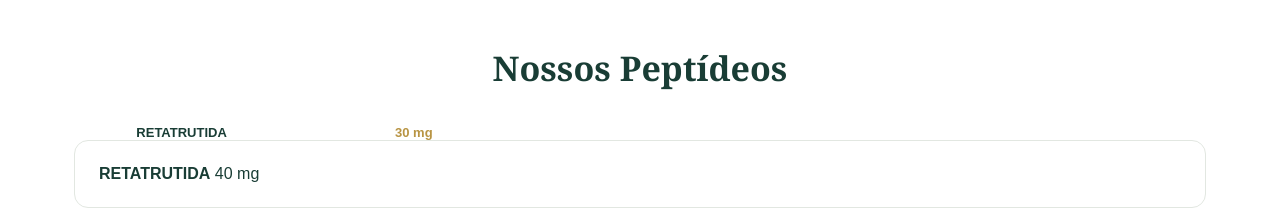
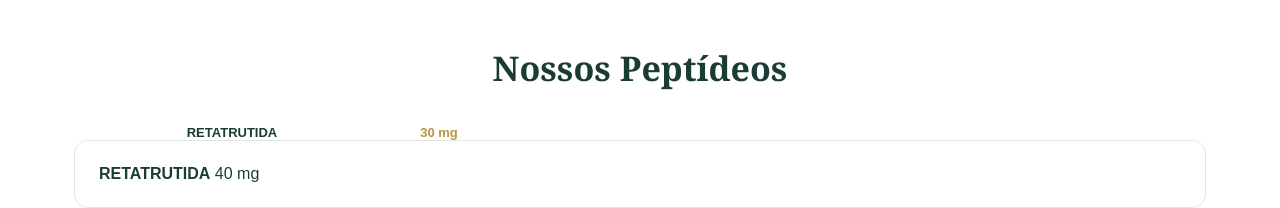
Before and after one commit to nexapeps/nexa-peptides, a plain HTML site: page index.html in a window 1280 px wide. Shown: the part 2440-2648 px from the top of the page. Drawn offline with Linux system fonts and the light colour scheme.

Commit message:
ajustar box dos produtos

```diff
--- a/index.html
+++ b/index.html
@@ -12,7 +12,7 @@ h1,h2,h3{margin:0}h1{font:700 clamp(44px,6vw,72px)/.98 Georgia}h2{font:700 42px
 .pen{position:absolute;width:330px;height:48px;right:4px;bottom:8px;border-radius:24px;background:linear-gradient(#fff,#e8ede9);border:1px solid #c8d1cc;box-shadow:0 18px 32px #0f3c3322;transform:rotate(-3deg)}.pen:before{content:'';position:absolute;width:62px;right:-1px;top:-1px;bottom:-1px;background:var(--g2);border-radius:0 24px 24px 0}.pen:after{content:'NEXA • TIRZEPATIDA';position:absolute;left:72px;top:16px;font-size:10px;font-weight:900}
 .bar{background:var(--g);color:#fff}.features{display:grid;grid-template-columns:repeat(4,1fr)}.features div{padding:24px;border-right:1px solid #ffffff22}.features b{color:#d3ad58;font-size:13px}.features p{font-size:13px;color:#ffffffbb;line-height:1.5}
 .sec{padding:72px 0}.alt{background:var(--bg)}.copy p{line-height:1.75;color:#4f625c}.cards4{display:grid;grid-template-columns:repeat(4,1fr);gap:16px}.card{background:#fff;border:1px solid #e2e7e1;border-radius:14px;padding:24px}.card p{font-size:14px;line-height:1.65;color:var(--mut)}.badge{width:46px;height:46px;border:1px solid var(--gold);border-radius:50%;display:flex;align-items:center;justify-content:center;color:var(--gold);font-weight:900}
-.present{display:grid;grid-template-columns:1fr 1fr;gap:20px}.prod{display:flex;gap:26px;align-items:center}.tag{display:inline-block;background:#f5efe0;color:#94752f;border-radius:999px;padding:7px 10px;font-size:11px;font-weight:800}.catalog{display:grid;grid-template-columns:repeat(5,1fr);gap:14px;margin-top:34px;text-align:center}.catalog span{color:var(--gold);font-weight:800;margin-left:6px}
+.present{display:grid;grid-template-columns:1fr 1fr;gap:20px}.prod{display:flex;gap:26px;align-items:center}.tag{display:inline-block;background:#f5efe0;color:#94752f;border-radius:999px;padding:7px 10px;font-size:11px;font-weight:800}.catalog{display:grid;grid-template-columns:repeat(5,190px);gap:14px;margin-top:34px;text-align:center;justify-content:center}.catalog span{color:var(--gold);font-weight:800;margin-left:6px}
 .coa{background:var(--g);color:#fff}.coa p{color:#ffffffbd}.lock{border:1px solid #d2ad5860;border-radius:14px;padding:28px;background:#ffffff0a}.steps{display:grid;grid-template-columns:repeat(5,1fr);gap:14px;text-align:center}.num{width:46px;height:46px;border:1px solid var(--gold);border-radius:50%;display:flex;align-items:center;justify-content:center;margin:auto;color:var(--gold);font-weight:900}.steps p{font-size:13px;color:#6a7873;line-height:1.5}.note{text-align:center;font:700 20px Georgia;margin-top:34px}
 footer{background:#0c3028;color:#fff}.foot{display:grid;grid-template-columns:1.2fr 1fr .8fr;gap:34px;padding:42px 0}.foot p{color:#ffffff9c}.email{font-size:18px;font-weight:800}.copyr{border-top:1px solid #ffffff18;padding:18px 0;font-size:12px;color:#ffffff70}
 @media(max-width:900px){nav{display:none}.grid2,.present{grid-template-columns:1fr}.features,.cards4{grid-template-columns:repeat(2,1fr)}.catalog{grid-template-columns:repeat(2,1fr)}.steps{grid-template-columns:1fr 1fr}.foot{grid-template-columns:1fr}.visual{min-height:310px}}
```
